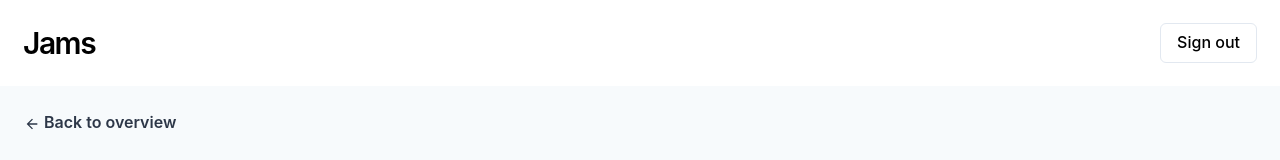
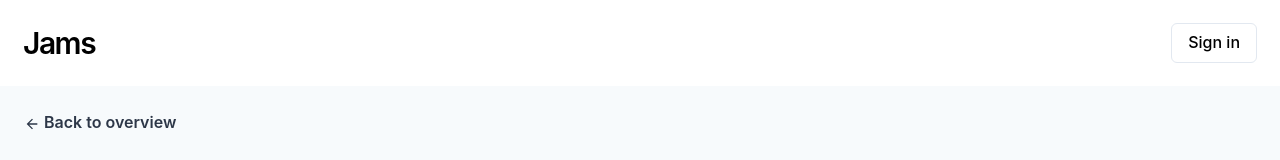
Before and after one commit to redbadger/jams, a Next.js app: page /moderator/create-jam in a window 1280 px wide. Shown: the top 160 px of the page. Built offline with nearby package versions, Linux system fonts and the light colour scheme; no server answers.

Commit message:
Show session info on moderator

```diff
--- a/components/AdminHeader.js
+++ b/components/AdminHeader.js
@@ -1,8 +1,17 @@
 import React from 'react';
-import { signOut } from 'next-auth/client';
-import { Box, Heading, Flex, Button, Link } from '@chakra-ui/react';
+import { signIn, signOut, useSession } from 'next-auth/client';
+import {
+  Box,
+  Heading,
+  Flex,
+  Button,
+  Link,
+  Text,
+} from '@chakra-ui/react';
 
 const AdminHeader = () => {
+  const [session] = useSession();
+
   return (
     <Flex
       as="nav"
@@ -19,9 +28,27 @@ const AdminHeader = () => {
       </Flex>
 
       <Box display={{ base: 'block' }}>
-        <Button variant="outline" onClick={() => signOut()}>
-          Sign out
-        </Button>
+        {!session ? (
+          <>
+            <Button variant="outline" onClick={() => signIn()}>
+              Sign in
+            </Button>
+          </>
+        ) : (
+          <>
+            <Text
+              d={'inline-block'}
+              color={'gray.400'}
+              px={2}
+              fontSize={'sm'}
+            >
+              {session.user.email}
+            </Text>
+            <Button variant="outline" onClick={() => signOut()}>
+              Sign out
+            </Button>
+          </>
+        )}
       </Box>
     </Flex>
   );
```
